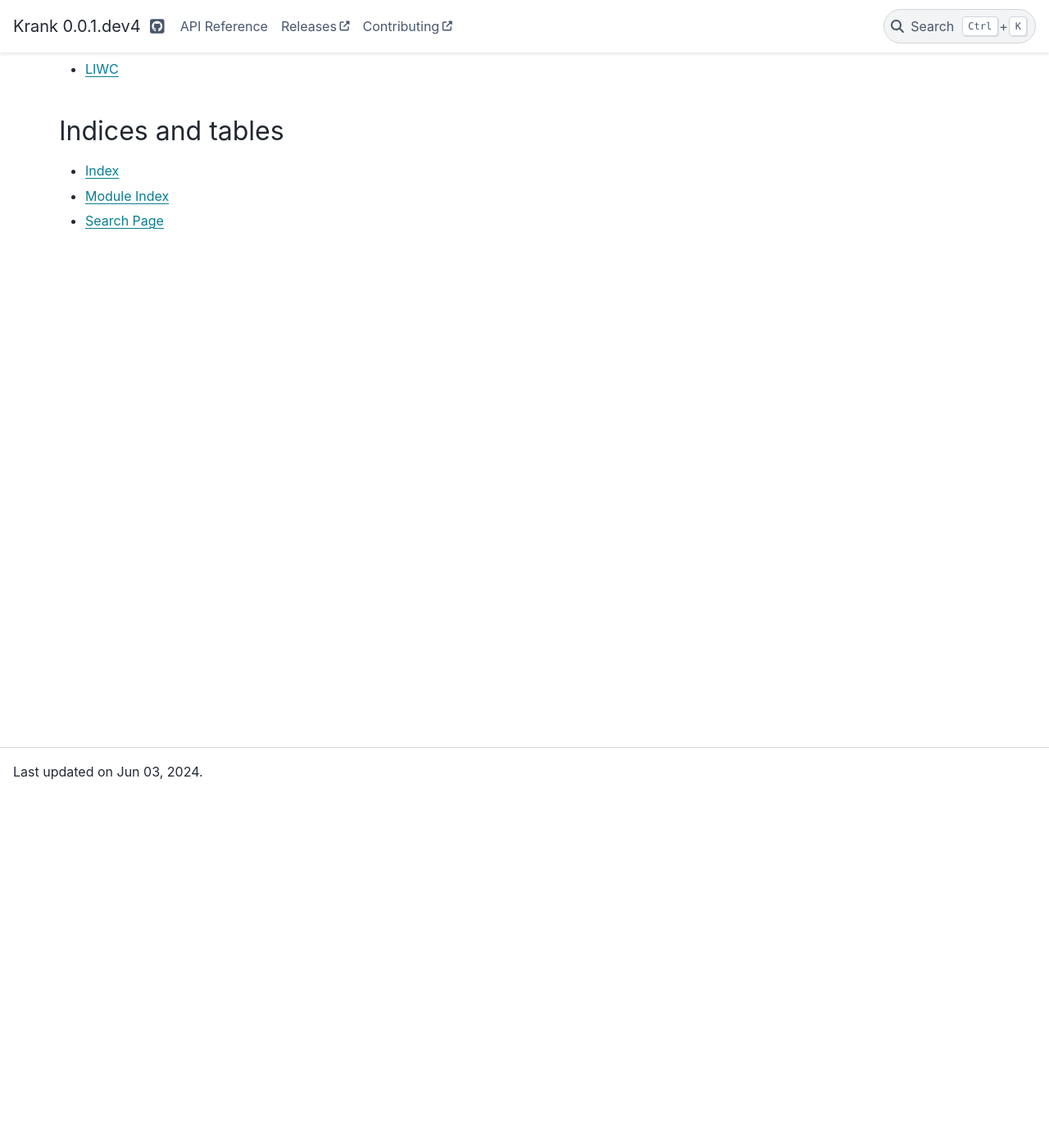
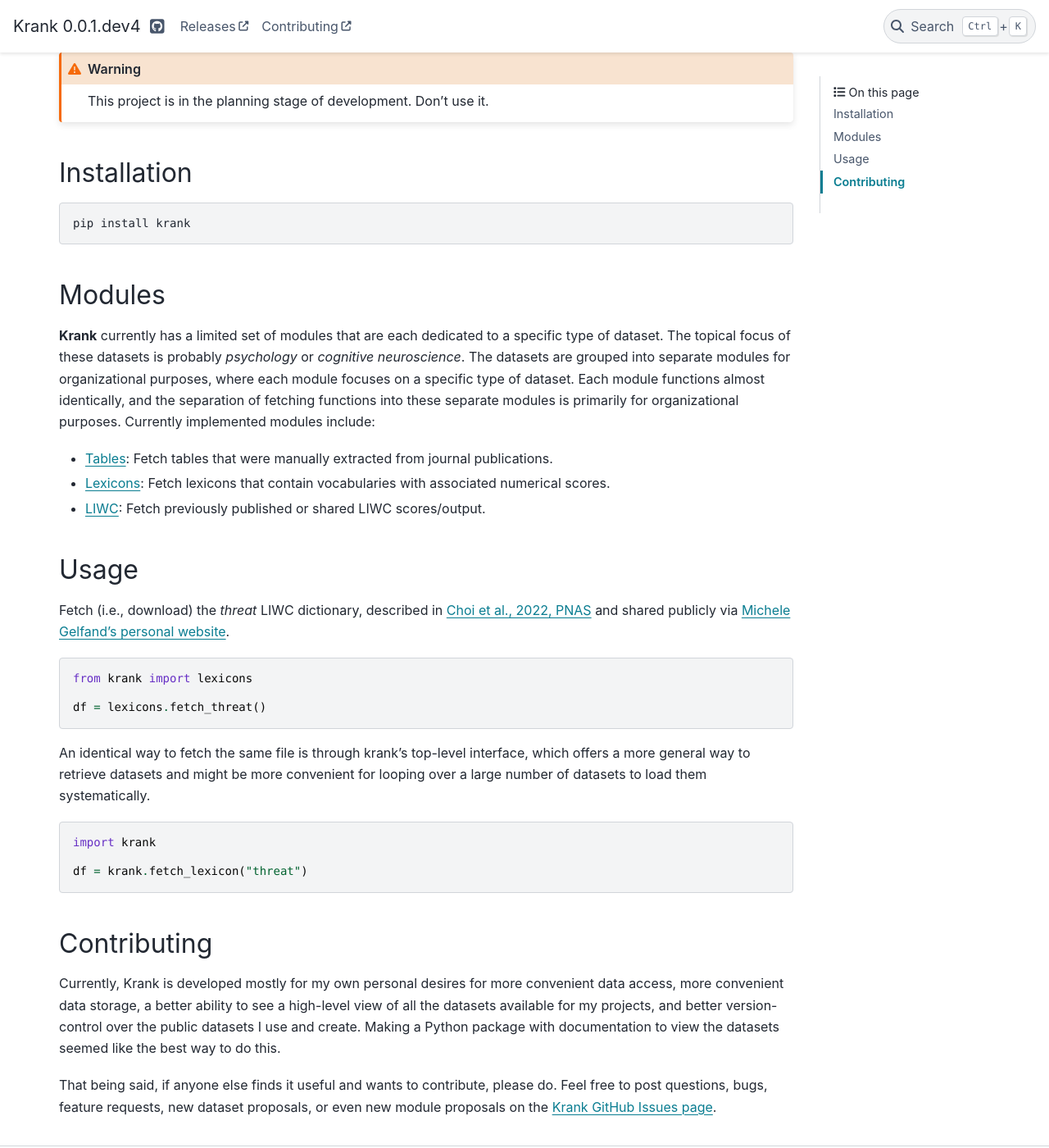
Before and after one commit to remrama/krank, a Sphinx documentation site: the page built from docs/index.rst, in a window 1280 px wide and 1400 px high, scrolled down 430 px. Shown: the whole window at 82% size. Built offline with Sphinx 7.4.7 and the PyData theme 0.15.4, drawn with Linux system fonts in a browser that asks for light colours; before the commit the page ends 900 px from its top, so only the background shows below that; some of the changed text lies outside the part shown.

Commit message:
misc docs improvements

```diff
--- a/docs/conf.py
+++ b/docs/conf.py
@@ -44,6 +44,7 @@ extensions = [
     "sphinx.ext.intersphinx",  # Link to other project's documentation (see mapping below)
     # "sphinx_autodoc_typehints",  # Automatically document param types (less noise in class signature)
     # "numpydoc",
+    # "sphinx_copybutton",  # Adds a copy button to code blocks (for pasting)
     "sphinx.ext.autosectionlabel",
     # "sphinx.ext.linkcode",
 ]
@@ -151,8 +152,8 @@ html_theme_options = {
 
 # configure sphinx-copybutton
 # https://github.com/executablebooks/sphinx-copybutton
-copybutton_prompt_text = r">>> |\.\.\. |\$ "
-copybutton_prompt_is_regexp = True
+# copybutton_prompt_text = r">>> |\.\.\. |\$ "
+# copybutton_prompt_is_regexp = True
 
 
 # -- Options for autosummary/autodoc output ------------------------------------
@@ -172,6 +173,7 @@ autodoc_default_options = {
 # -- Intersphinx ------------------------------------------------
 
 intersphinx_mapping = {
+    "krank": ("https://remrama.github.io/krank", None),
     "pandas": ("https://pandas.pydata.org/pandas-docs/stable", None),
     "pooch": ("https://www.fatiando.org/pooch/latest", None),
     "python": ("https://docs.python.org/3", None),
--- a/docs/index.rst
+++ b/docs/index.rst
@@ -7,24 +7,65 @@
 Krank
 =====
 
-.. toctree::
-   :maxdepth: 1
-   :caption: Contents
 
-   api.rst
+Fetch psychology datasets from remote sources.
+
+**Krank** is a single-stop for using publicly available remote datasets. It offers simplified downloading, storing, version controlling, loading into Python, minimal/corrective pre-processing, and in some cases, data harmonization of various datasets. This project has a huge dependency on the `Pooch <https://www.fatiando.org/pooch>`_ Python package, which makes retrieving and storing any remote file incredibly easy.
+
+See Krank's :doc:`api` for a complete list of currently available functions.
+
+
+.. warning::
+
+   This project is in the planning stage of development. Don't use it.
+
+
+
+Installation
+------------
+
+.. code-block:: shell
+
+   pip install krank
+
 
 
 Modules
 -------
 
-* :ref:`api:tables`
-* :ref:`api:lexicons`
-* :ref:`api:liwc`
+**Krank** currently has a limited set of modules that are each dedicated to a specific type of dataset. The topical focus of these datasets is probably *psychology* or *cognitive neuroscience*. The datasets are grouped into separate modules for organizational purposes, where each module focuses on a specific type of dataset. Each module functions almost identically, and the separation of fetching functions into these separate modules is primarily for organizational purposes. Currently implemented modules include:
+
+* :ref:`api:tables`: Fetch tables that were manually extracted from journal publications.
+* :ref:`api:lexicons`: Fetch lexicons that contain vocabularies with associated numerical scores.
+* :ref:`api:liwc`: Fetch previously published or shared LIWC scores/output.
 
 
-Indices and tables
-------------------
 
-* :ref:`genindex`
-* :ref:`modindex`
-* :ref:`search`
+Usage
+-----
+
+Fetch (i.e., download) the `threat` LIWC dictionary, described in `Choi et al., 2022, PNAS <https://doi.org/10.1073/pnas.2113891119>`_  and shared publicly via `Michele Gelfand's personal website <https://www.michelegelfand.com/threat-dictionary>`_.
+
+.. code-block:: python
+
+   from krank import lexicons
+
+   df = lexicons.fetch_threat()
+
+
+An identical way to fetch the same file is through krank's top-level interface, which offers a more general way to retrieve datasets and might be more convenient for looping over a large number of datasets to load them systematically.
+
+.. code-block:: python
+
+   import krank
+
+   df = krank.fetch_lexicon("threat")
+
+
+
+Contributing
+------------
+
+Currently, Krank is developed mostly for my own personal desires for more convenient data access, more convenient data storage, a better ability to see a high-level view of all the datasets available for my projects, and better version-control over the public datasets I use and create. Making a Python package with documentation to view the datasets seemed like the best way to do this.
+
+That being said, if anyone else finds it useful and wants to contribute, please do. Feel free to post questions, bugs, feature requests, new dataset proposals, or even new module proposals on the `Krank GitHub Issues page <https://github.com/remrama/krank/issues>`_.
```
Also changed, not shown: README.rst (+21 -11 lines).
